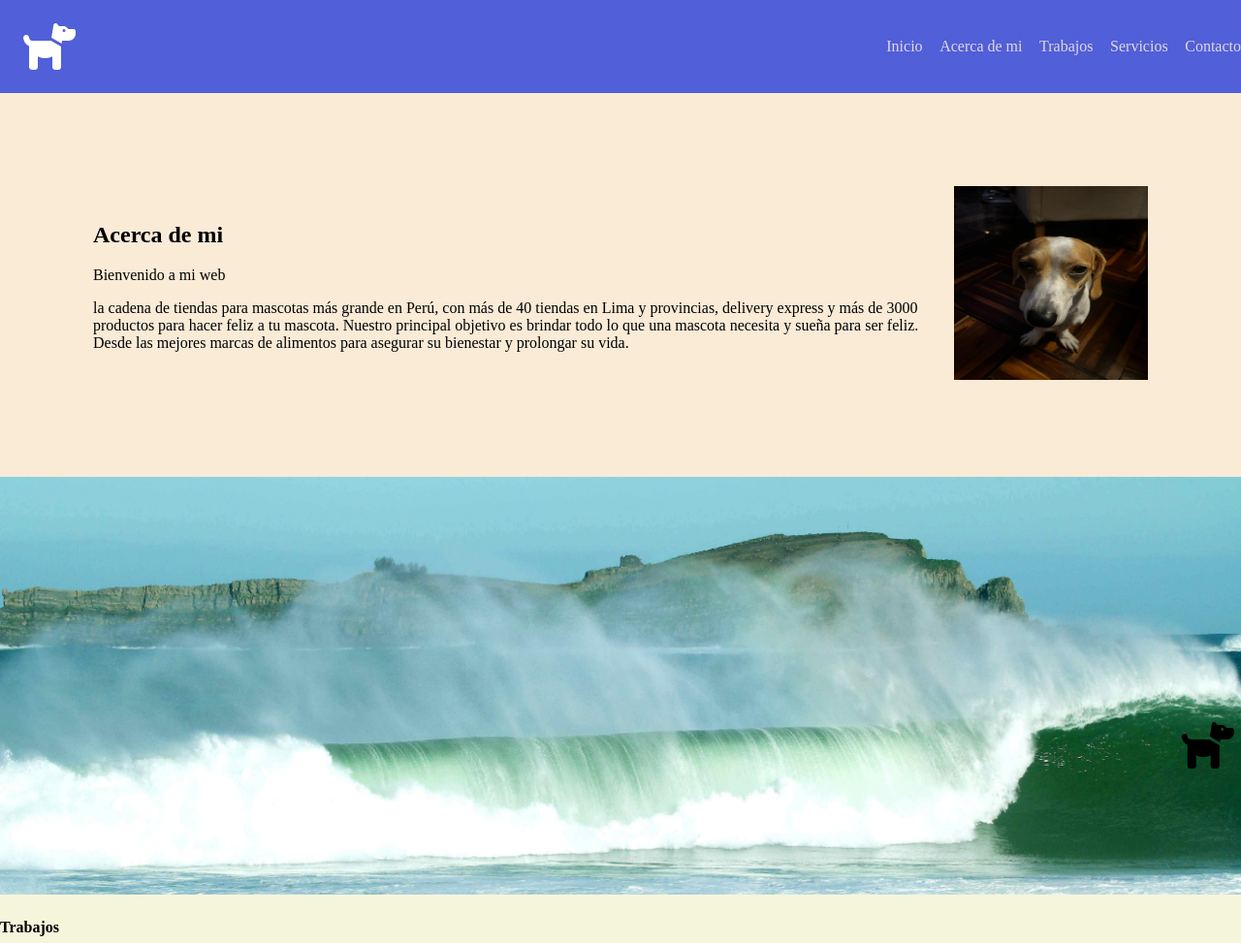
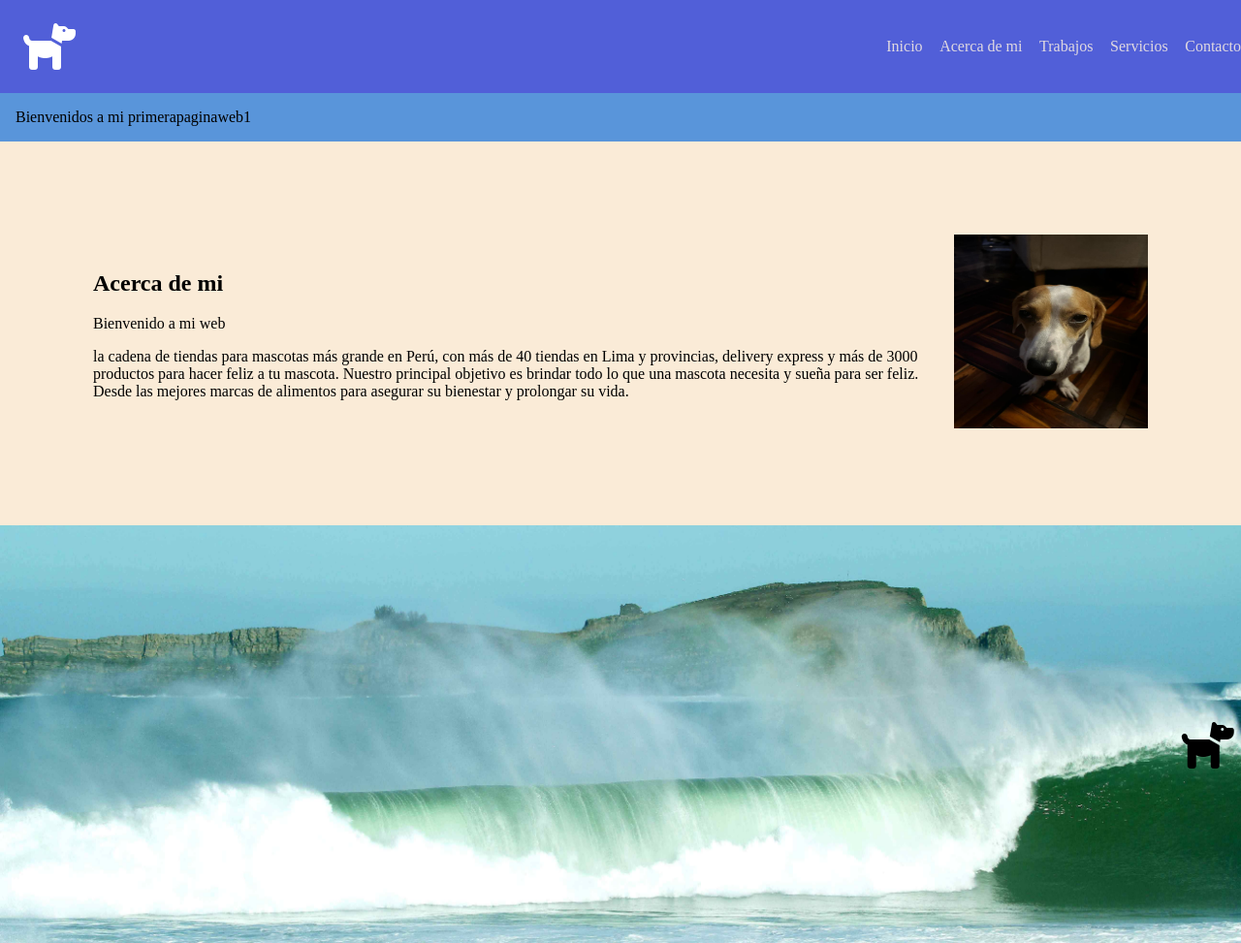
Before and after one commit to HenryCanalesA/miprimerapagina, a plain HTML site: page index.html in a window 1280 px wide. Shown: the top 973 px of the page at 97% size. Drawn offline with Linux system fonts and the light colour scheme; a script that the page names is missing.

Commit message:
mi primera confirmación de actualización

```diff
--- a/index.html
+++ b/index.html
@@ -34,6 +34,9 @@
     </header>
 
     <main id="seccion-principal">
+        <div class="greeting">
+            Bienvenidos a mi primerapaginaweb1
+        </div>
         <section class="seccion-1">
             <div class="acerca de">
                 <h2>Acerca de mi</h2>
--- a/styles.css
+++ b/styles.css
@@ -42,6 +42,11 @@ footer a i{
     font-size: 3em;
     padding: 0.15em;
     color: black;
+}
+
+.greeting{
+  background-color: #5995da;
+  padding: 1em;
 }
 
 .seccion-1{
```
